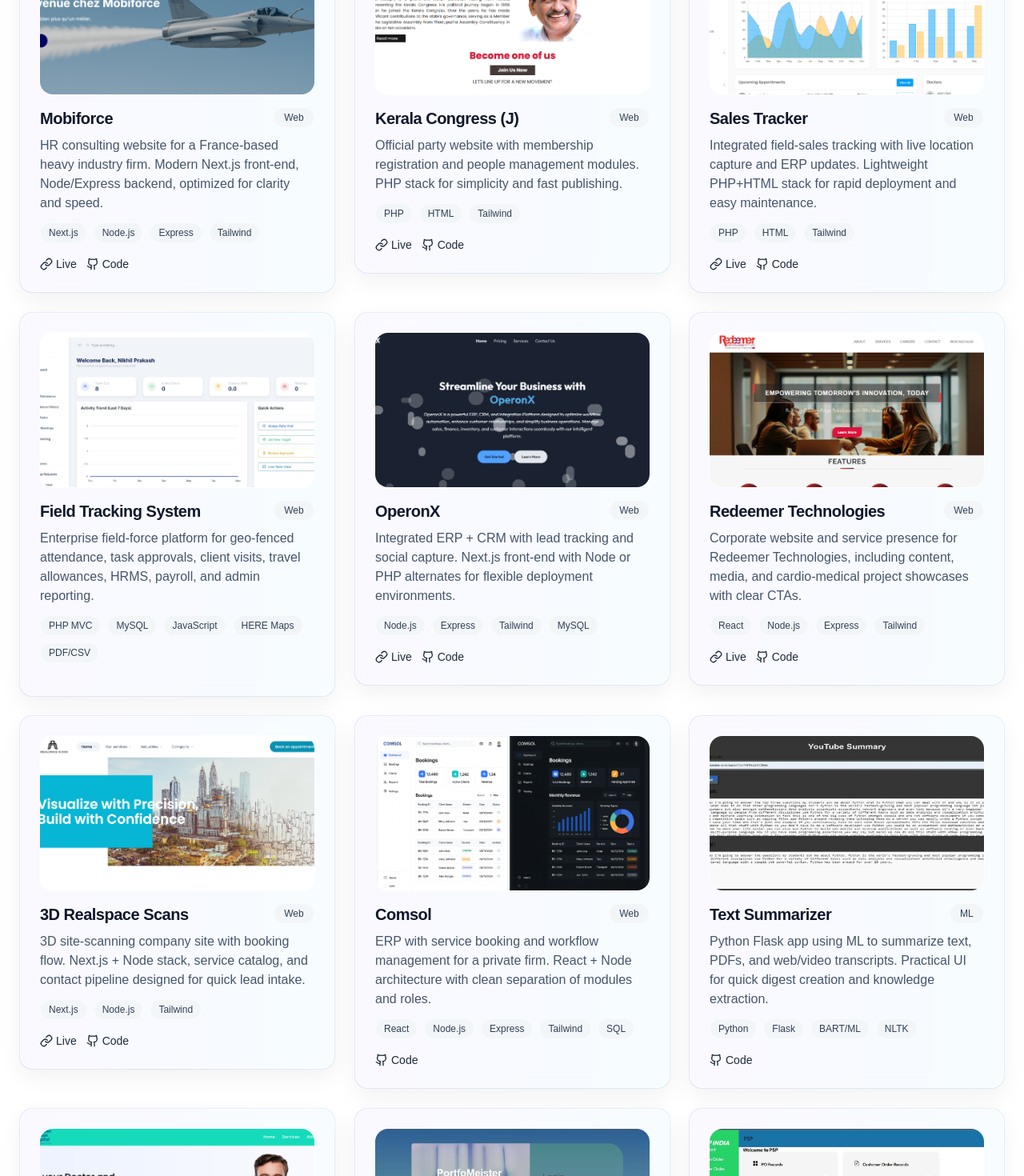
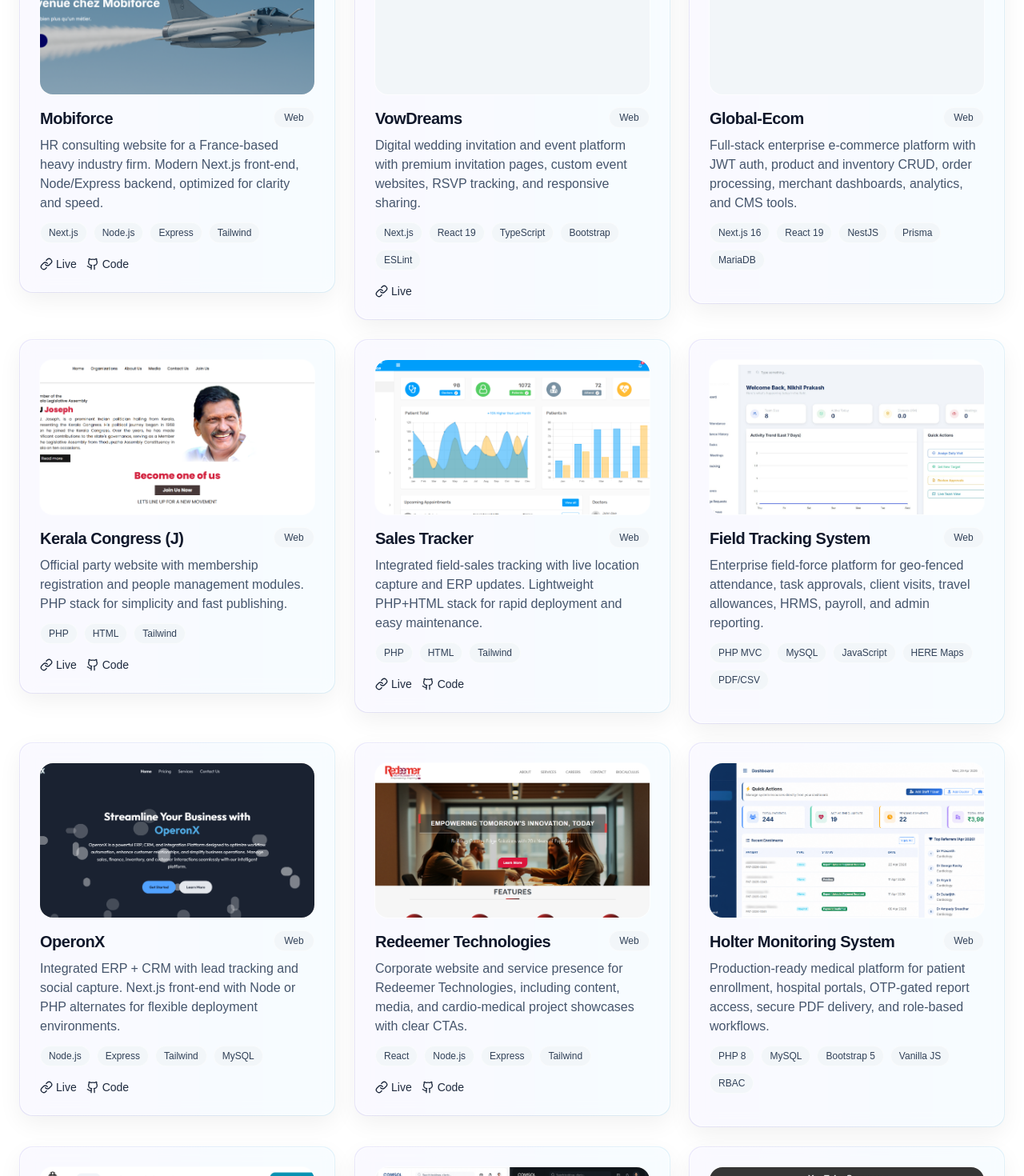
Before and after one commit to nikhilljpskj/Nikhil-JP, a Next.js app: page /projects in a window 1280 px wide. Shown: the part 440-1910 px from the top of the page at 80% size. Built offline with nearby package versions, Linux system fonts and the light colour scheme.

Commit message:
Updated project

```diff
--- a/src/content/projects.ts
+++ b/src/content/projects.ts
@@ -11,6 +11,21 @@
     href: 'https://mobiforce.vercel.app/',
     repo: 'https://github.com/nikhilljpskj/Mobiforce',
     image: '/projects/mobiforce.png',
+  },
+  {
+    title: 'VowDreams',
+    description:
+      'Digital wedding invitation and event platform with premium invitation pages, custom event websites, RSVP tracking, and responsive sharing.',
+    tech: ['Next.js', 'React 19', 'TypeScript', 'Bootstrap', 'ESLint'],
+    tag: 'Web',
+    href: 'https://vowdreams.com',
+  },
+  {
+    title: 'Global-Ecom',
+    description:
+      'Full-stack enterprise e-commerce platform with JWT auth, product and inventory CRUD, order processing, merchant dashboards, analytics, and CMS tools.',
+    tech: ['Next.js 16', 'React 19', 'NestJS', 'Prisma', 'MariaDB'],
+    tag: 'Web',
   },
   {
     title: 'Kerala Congress (J)',
@@ -59,6 +74,14 @@
     href: 'https://redeemertechnologies.com/',
     repo: 'https://github.com/nikhilljpskj/Redeemer',
     image: '/projects/redeemer.png',
+  },
+  {
+    title: 'Holter Monitoring System',
+    description:
+      'Production-ready medical platform for patient enrollment, hospital portals, OTP-gated report access, secure PDF delivery, and role-based workflows.',
+    tech: ['PHP 8', 'MySQL', 'Bootstrap 5', 'Vanilla JS', 'RBAC'],
+    tag: 'Web',
+    image: '/projects/holter.png',
   },
   {
     title: '3D Realspace Scans',
```
